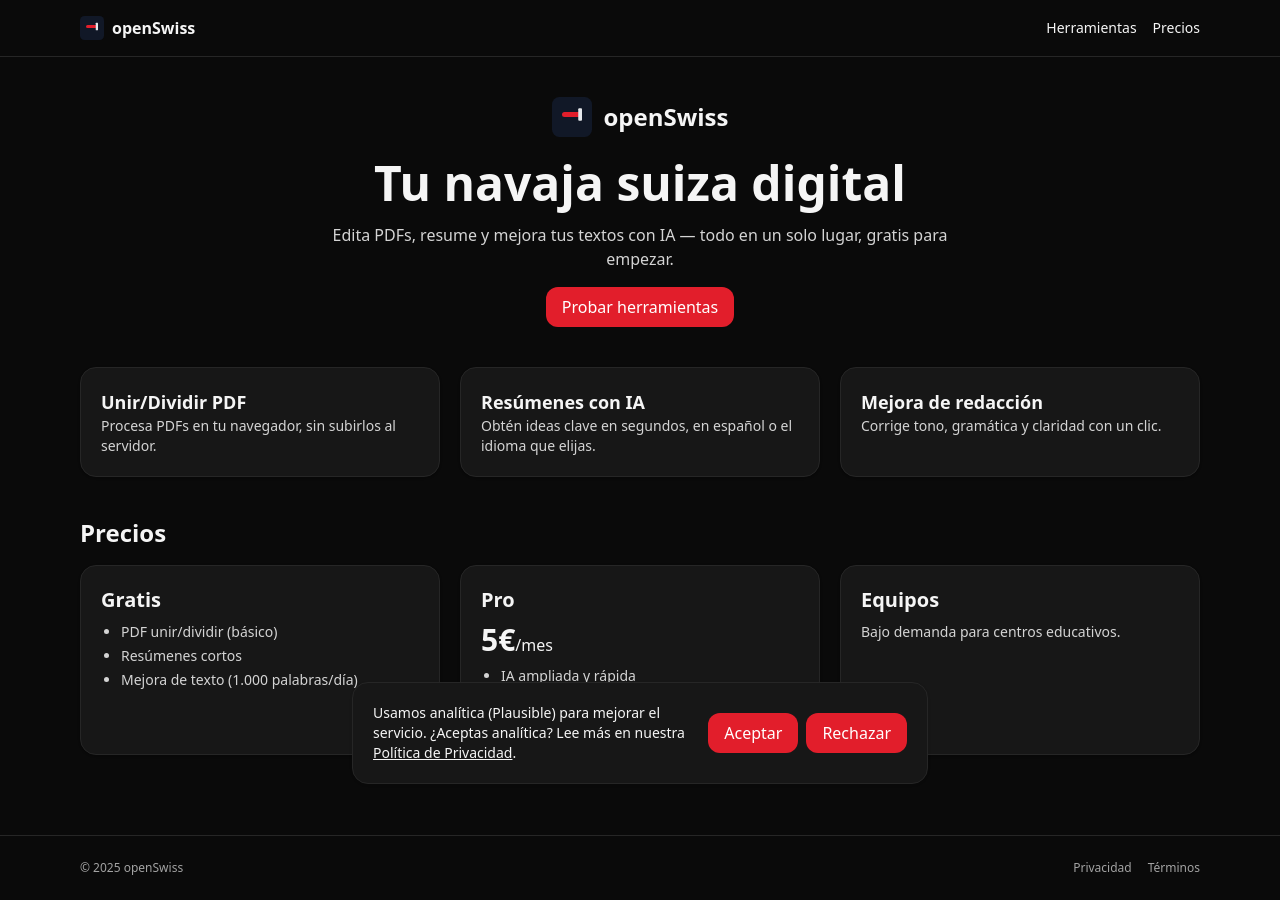
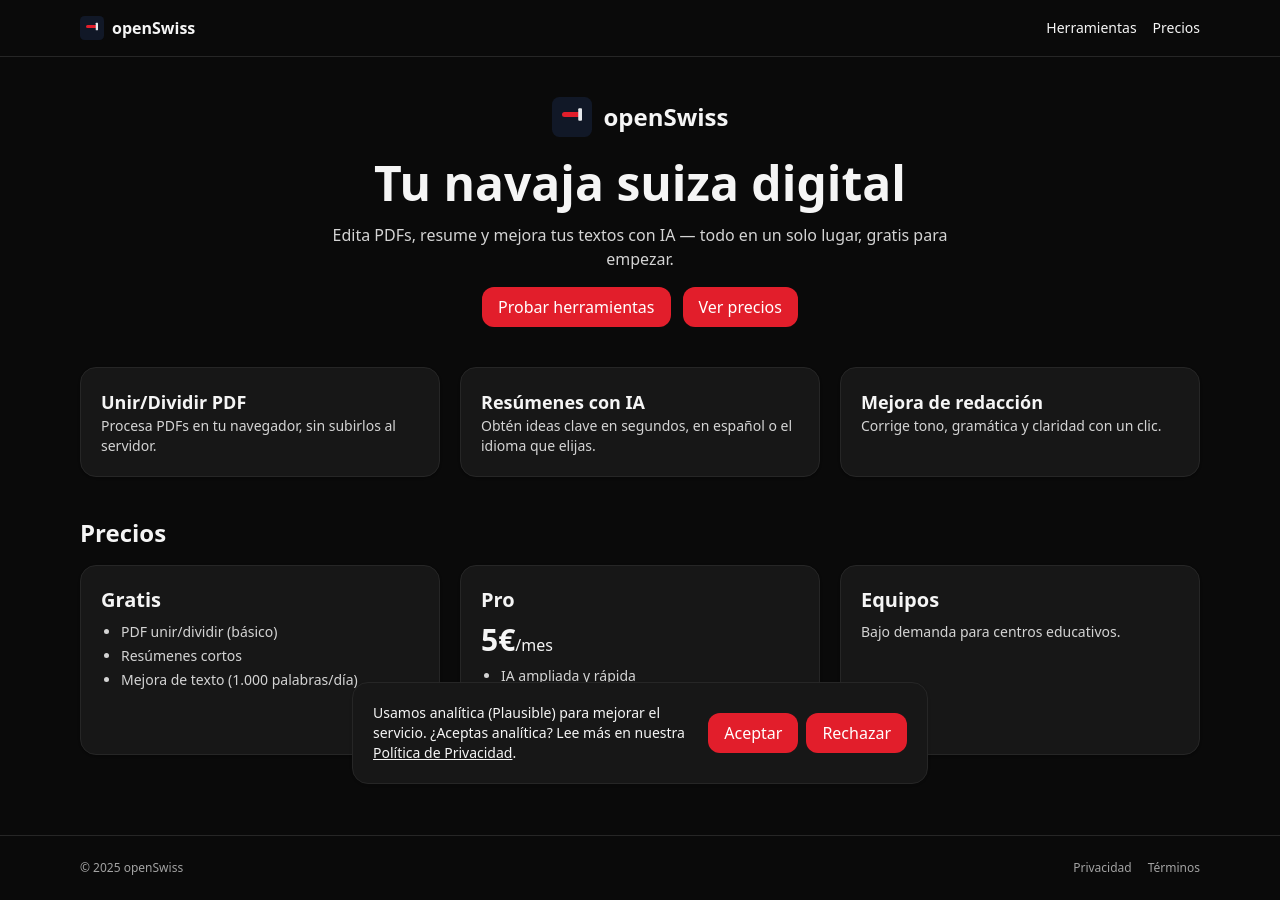
Before and after one commit to Dandu35/openswiss, a Next.js app: page / in a window 1280 px wide. Built offline with nearby package versions, Linux system fonts and the light colour scheme; no server answers.

Commit message:
fix: move CTA click handler into client component1

```diff
--- a/app/(marketing)/page.tsx
+++ b/app/(marketing)/page.tsx
@@ -14,7 +14,9 @@
           Edita PDFs, resume y mejora tus textos con IA — todo en un solo lugar, gratis para empezar.
         </p>
         <div className="flex gap-3 justify-center">
-        <CTAButton href="/tools">Probar herramientas</CTAButton>        </div>
+        <CTAButton href="/tools">Probar herramientas</CTAButton>
+        <a href="#precios" className="btn bg-neutral-800 hover:bg-neutral-700">Ver precios</a>
+        </div>
       </header>
 
       <section className="grid md:grid-cols-3 gap-5">
```
